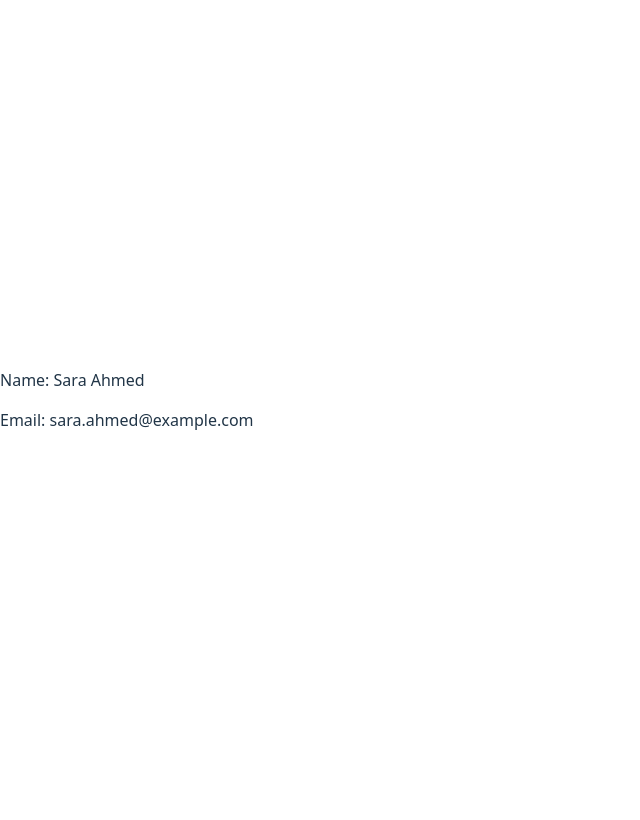
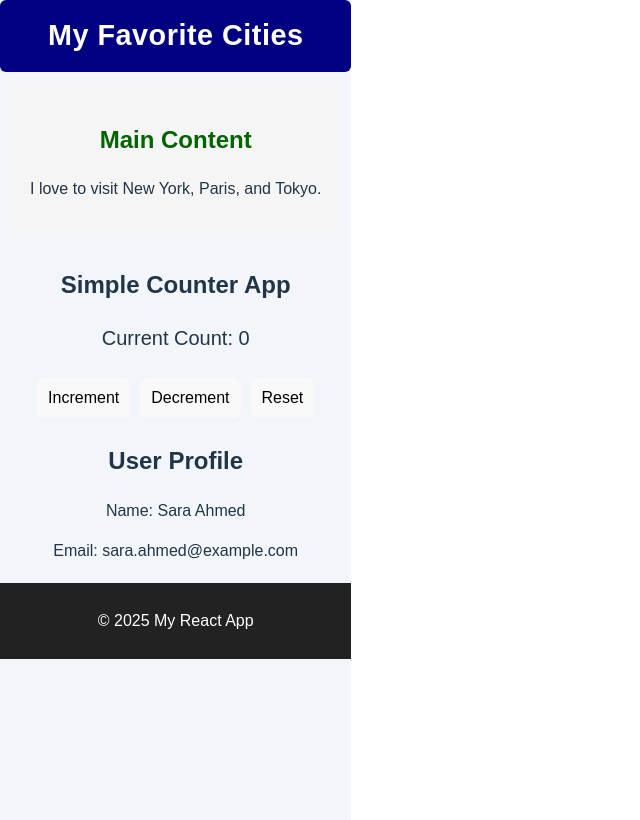
Before and after one commit to Toqa-Khalifa/alx-fe-reactjs, a React (Vite) app in the folder alx-react-app-props/: page / in a window 1280 px wide. Shown: the whole page, without its empty margins (0-640 px from the left). Built offline with nearby package versions, Linux system fonts and the light colour scheme.

Commit message:
Fix: use Context API in UserProfile as required by tests

```diff
--- a/alx-react-app-props/src/App.jsx
+++ b/alx-react-app-props/src/App.jsx
@@ -1,5 +1,9 @@
 import React from "react";
-import ProfilePage from "./ProfilePage";
+import Header from "./components/Header";
+import MainContent from "./components/MainContent";
+import UserProfile from "./components/UserProfile";
+import Footer from "./components/Footer";
+import Counter from "./components/Counter";
 import UserContext from "./UserContext";
 
 function App() {
@@ -10,7 +14,20 @@ function App() {
 
   return (
     <UserContext.Provider value={userData}>
-      <ProfilePage />
+      <div
+        style={{
+          fontFamily: "Arial, sans-serif",
+          backgroundColor: "#f2f6fb",
+          minHeight: "100vh",
+          paddingBottom: "20px",
+        }}
+      >
+        <Header />
+        <MainContent />
+        <Counter />
+        <UserProfile />
+        <Footer />
+      </div>
     </UserContext.Provider>
   );
 }
--- a/alx-react-app-props/src/ProfilePage.jsx
+++ /dev/null
@@ -1,8 +0,0 @@
-import React from "react";
-import UserInfo from "./UserInfo";
-
-function ProfilePage() {
-  return <UserInfo />;
-}
-
-export default ProfilePage;
--- a/alx-react-app-props/src/UserContext.js
+++ b/alx-react-app-props/src/UserContext.js
@@ -1,5 +1,5 @@
 import { createContext } from "react";
 
-const UserContext = createContext();
+const UserContext = createContext(null);
 
 export default UserContext;
--- a/alx-react-app-props/src/UserDetails.jsx
+++ /dev/null
@@ -1,15 +0,0 @@
-import React, { useContext } from "react";
-import UserContext from "./UserContext";
-
-function UserDetails() {
-  const userData = useContext(UserContext);
-
-  return (
-    <div>
-      <p>Name: {userData?.name}</p>
-      <p>Email: {userData?.email}</p>
-    </div>
-  );
-}
-
-export default UserDetails;
--- a/alx-react-app-props/src/UserInfo.jsx
+++ /dev/null
@@ -1,8 +0,0 @@
-import React from "react";
-import UserDetails from "./UserDetails";
-
-function UserInfo() {
-  return <UserDetails />;
-}
-
-export default UserInfo;
--- a/alx-react-app-props/src/components/UserProfile.jsx
+++ b/alx-react-app-props/src/components/UserProfile.jsx
@@ -5,12 +5,10 @@ function UserProfile() {
   const userData = useContext(UserContext);
 
   return (
-    <div style={{ border: "1px solid gray", padding: "10px", margin: "10px" }}>
-      <h2 style={{ color: "blue" }}>{userData.name}</h2>
-      <p>
-        Age: <span style={{ fontWeight: "bold" }}>{userData.age}</span>
-      </p>
-      <p>Bio: {userData.bio}</p>
+    <div style={{ textAlign: "center", marginTop: "20px" }}>
+      <h2>User Profile</h2>
+      <p>Name: {userData?.name}</p>
+      <p>Email: {userData?.email}</p>
     </div>
   );
 }
```
